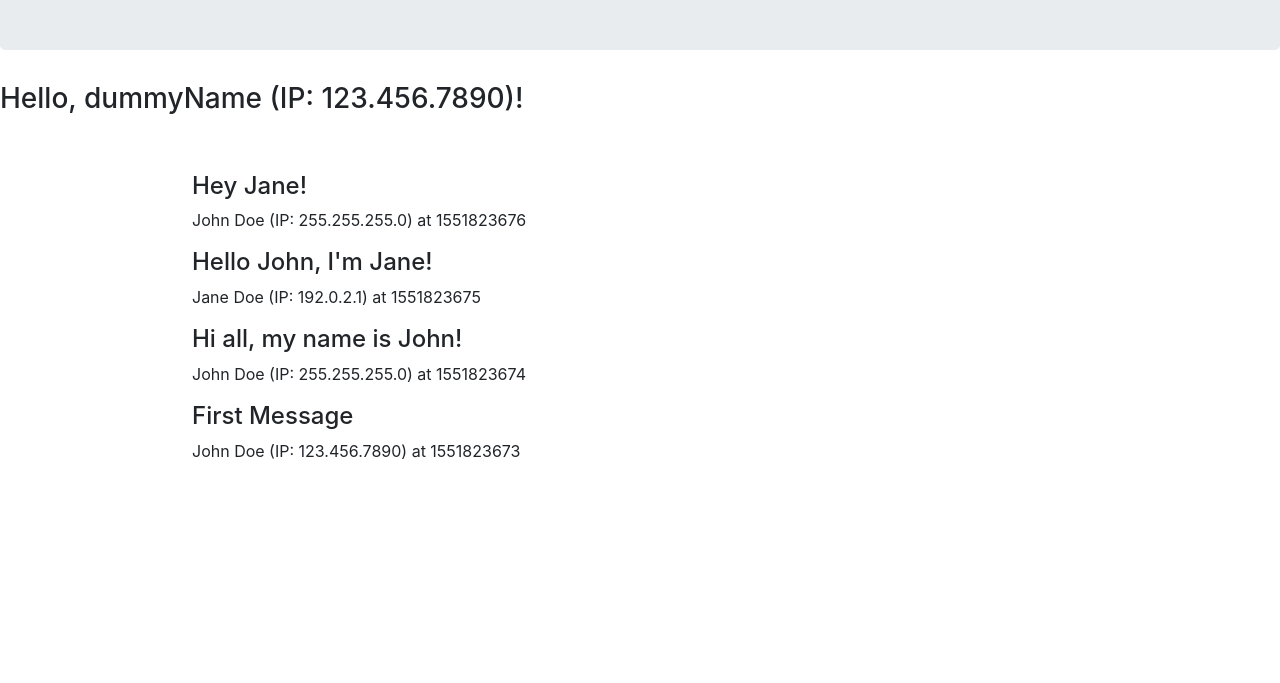
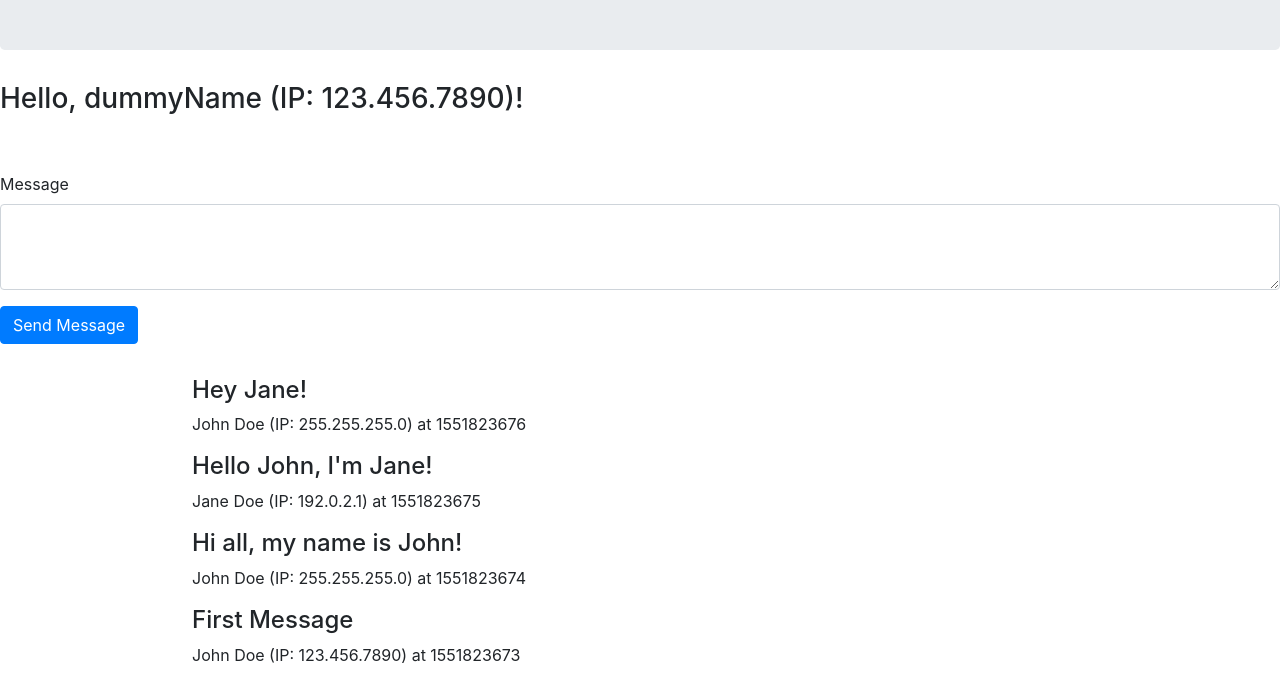
Before and after one commit to itsamishra/WebSocket-Chat-App, a website: page index.html in a window 1280 px wide. Shown: the part 134-817 px from the top of the page. Drawn offline with nearby package versions, Linux system fonts and the light colour scheme.

Commit message:
Added message input box

```diff
--- a/index.html
+++ b/index.html
@@ -24,6 +24,17 @@
         <h1>Socket Chat</h1>
     </div>
     <h3 class="testClass">Hello, </h3>
+    <br /><br />
+
+    <!-- INSERT INPUT BOX HERE -->
+    <form>
+        <div class="form-group">
+            <label for="exampleFormControlTextarea1">Message</label>
+            <textarea class="form-control" id="messageText" rows="3"></textarea>
+        </div>
+    </form>
+    <button type="submit" class="btn btn-primary mb-2" onclick="sendMessage()">Send Message</button>
+
     <br /><br />
 
     <div class="chatApp">
@@ -75,9 +86,22 @@
             return messageList;
         }
 
+        // Sends user's message
+        function sendMessage(){
+            let messageText = $("#messageText").val();
+            console.log(messageText);
+
+            // Resets text box
+            $("#messageText").val("");
+
+            // Sends message to Postgres DB
+            // TODO: Send message to Postgres DB
+        }
+
         // Gets and displays name/IP
         let name = "dummyName";
-        $(".testClass").append(name + " (IP: 123.456.7890)!");
+        let ip = "123.456.7890"
+        $(".testClass").append(name + ` (IP: ${ip})!`);
 
         // Gets chat logs and displays them
         let chatLog = getChatLogs();
@@ -94,6 +118,6 @@
 </html>
 
 <!-- TODO: Add chat app UI to frontend (look over: https://bootsnipp.com/snippets/1ea0N) -->
-<!-- TODO: Migrate chat to Heroku -->
+<!-- TODO: Migrate chat to Heroku (add Heroku link to GitHub repo) -->
 <!-- TODO: Implement WebSockets -->
 <!-- TODO: Implement username setting -->
```
